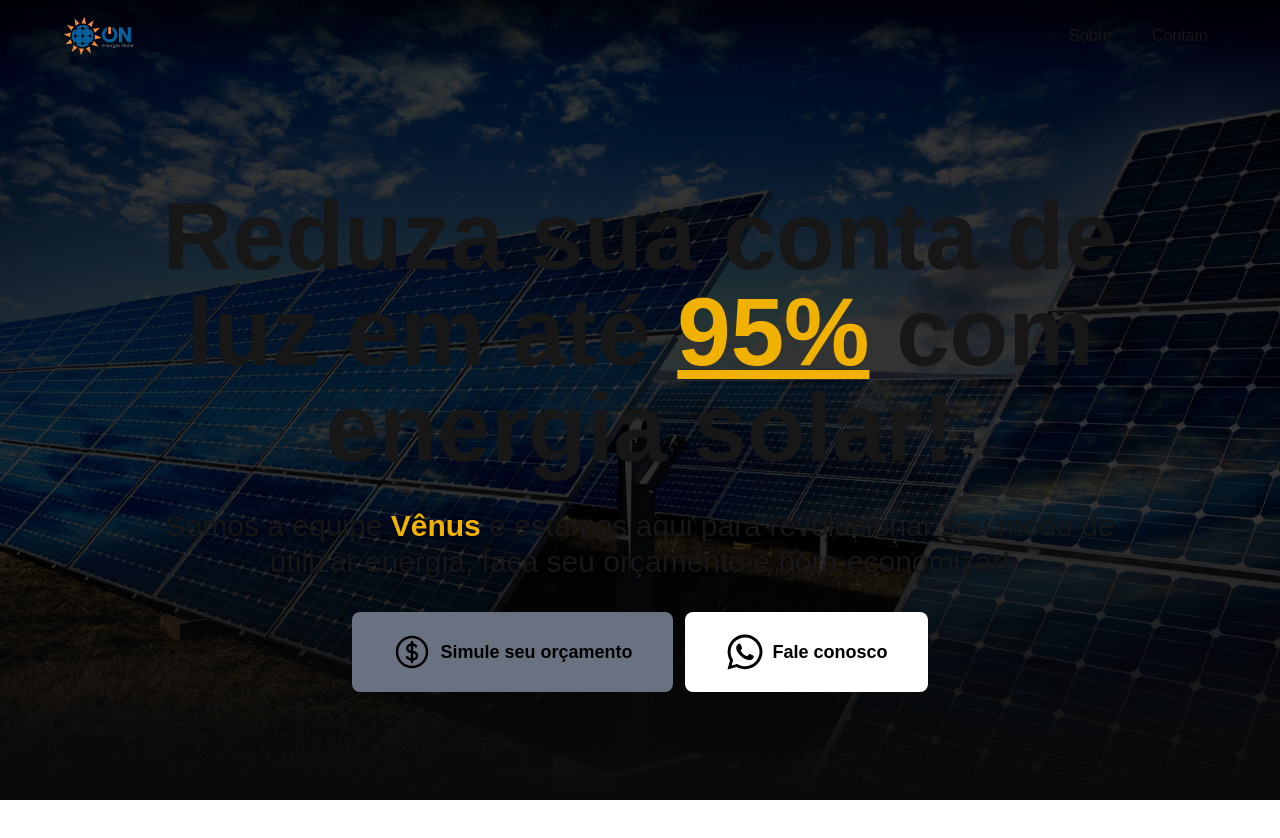
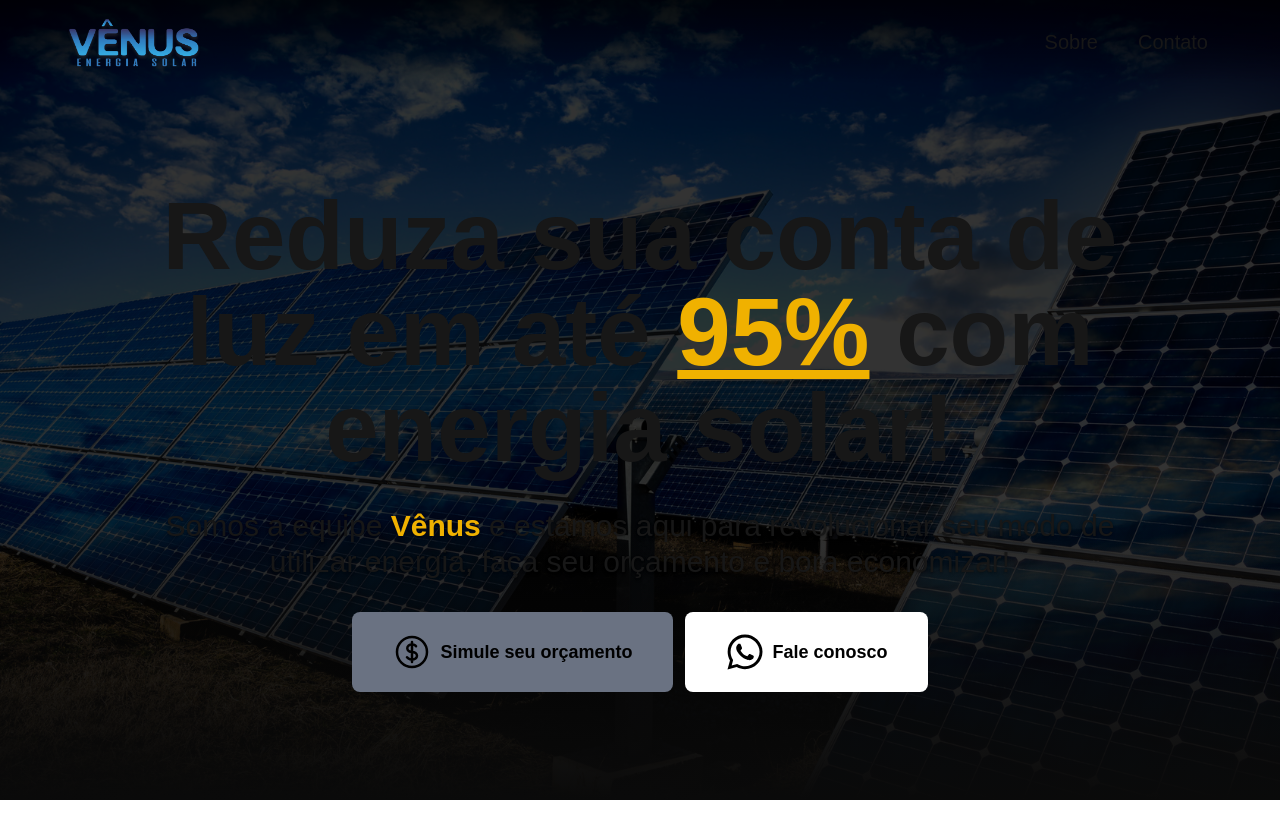
Before and after one commit to viniciusjn/VES-app, a Next.js app in the folder ves-client/: page / in a window 1280 px wide. Shown: the top 838 px of the page. Built offline with nearby package versions, Linux system fonts and the light colour scheme.

Commit message:
Header config

```diff
--- a/ves-client/src/app/components/layout/Header.tsx
+++ b/ves-client/src/app/components/layout/Header.tsx
@@ -13,13 +13,13 @@ export default function Header() {
             fixed top-0 z-50
             flex w-full items-center justify-between bg-gradient-to-t from-transparent to-black/70 p-2 px-4 transition-all lg:px-16 lg:py-4`}>
             <Link href="/">
-                <Image src="/VES_logo.png" alt="logo Netflix" width={70} height={70} className="cursor-pointer"/>
+                <Image src="/VES_logo.png" alt="logo Vênus" width={140} height={140} className="cursor-pointer"/>
             </Link>
             <div className='flex items-center space-x-2 md:space-x-8'>
                 <nav>
                     <ul className="hidden md:flex md:space-x-6 hover:underline-offset-1">
-                        <Link href="/"><li className="cursor-pointer p-2 hover:bg-[#035EFC] hover:rounded">Sobre</li></Link>
-                        <Link href="/"><li className="cursor-pointer p-2 hover:bg-[#035EFC] hover:rounded">Contato</li></Link>
+                        <Link href="/"><li className="cursor-pointer p-2 hover:bg-[#035EFC] hover:rounded text-xl">Sobre</li></Link>
+                        <Link href="/"><li className="cursor-pointer p-2 hover:bg-[#035EFC] hover:rounded text-xl">Contato</li></Link>
                     </ul>
                 </nav>
             </div>
```
Also changed, not shown: ves-client/public/VES_logo.png.
